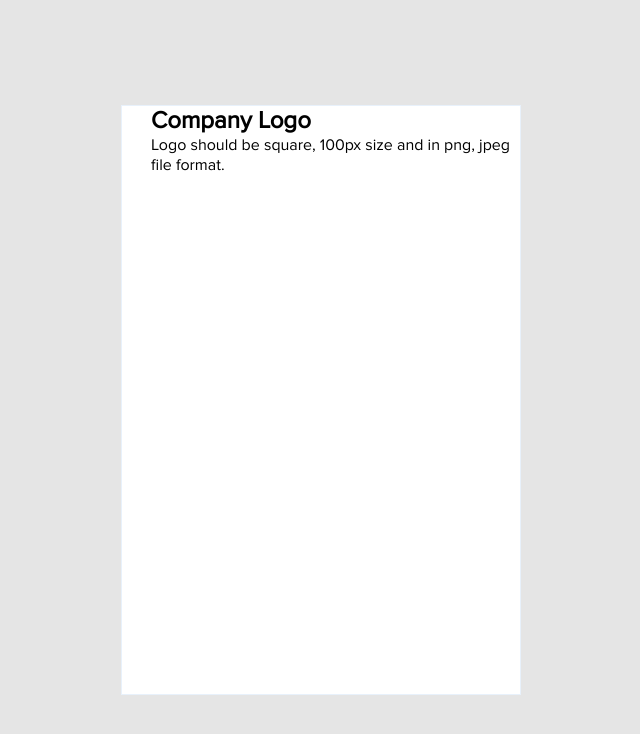
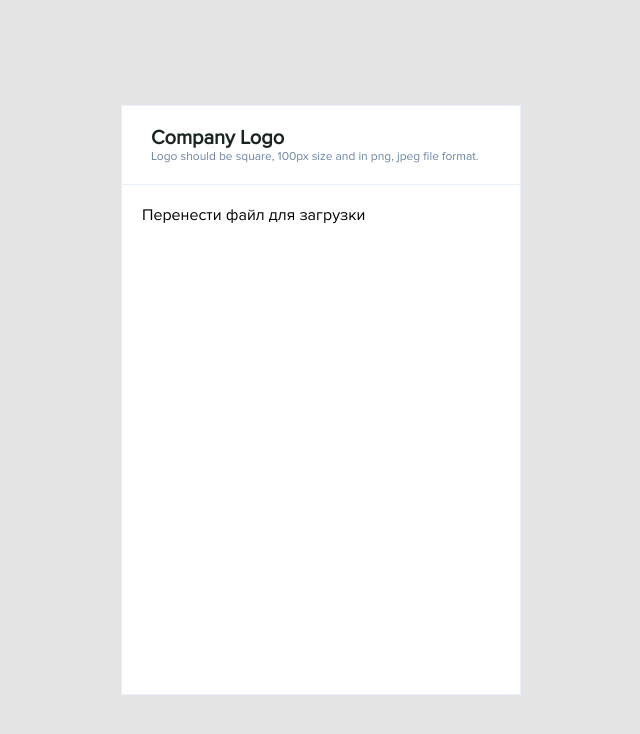
Before and after one commit to kraken1970/test-task, a React (Create React App) app: page / in a window 1280 px wide. Shown: the top 734 px of the page, without its empty margins (319-959 px from the left). Built offline with nearby package versions, Linux system fonts and the light colour scheme.

Commit message:
start drag component

```diff
--- /dev/null
+++ b/src/components/LoadZone/LoadZone.jsx
@@ -0,0 +1,18 @@
+import React, { useState } from 'react';
+import styles from './LoadZone.module.scss';
+
+const LoadZone = () => {
+  const [drag, setDrag] = useState(false);
+
+  return (
+    <div className={styles.loadZone}>
+      {drag ? (
+        <div className={styles.dropArea}>Отпустить файл для загрузки</div>
+      ) : (
+        <div className={styles.dragArea}>Перенести файл для загрузки</div>
+      )}
+    </div>
+  );
+};
+
+export default LoadZone;
--- /dev/null
+++ b/src/components/LoadZone/LoadZone.module.scss
@@ -0,0 +1,14 @@
+.loadZone {
+  width: 100%;
+  height: 100%;
+}
+
+.dropArea {
+  width: 100%;
+  height: 85%;
+  border: 1px dashed #4991e5;
+  background-color: #f5f9ff;
+  display: flex;
+  align-items: center;
+  justify-content: center;
+}
--- a/src/pages/CompanyLogoPage/CompanyLogoPage.jsx
+++ b/src/pages/CompanyLogoPage/CompanyLogoPage.jsx
@@ -1,13 +1,19 @@
 import React from 'react';
+import LoadZone from '../../components/LoadZone/LoadZone';
 import styles from './CompanyLogoPage.module.scss';
 
 const CompanyLogoPage = () => {
   return (
     <div className={styles.logoPage}>
       <header className={styles.logoHeader}>
-        <h2>Company Logo</h2>
-        <p>Logo should be square, 100px size and in png, jpeg file format.</p>
+        <h2 className={styles.headerTitle}>Company Logo</h2>
+        <p className={styles.headerDescription}>
+          Logo should be square, 100px size and in png, jpeg file format.
+        </p>
       </header>
+      <div className={styles.loadZone}>
+        <LoadZone />
+      </div>
     </div>
   );
 };
--- a/src/pages/CompanyLogoPage/CompanyLogoPage.module.scss
+++ b/src/pages/CompanyLogoPage/CompanyLogoPage.module.scss
@@ -7,6 +7,29 @@
 
 .logoHeader {
   padding-left: 29px;
+  padding-top: 20px;
+  padding-bottom: 19px;
+  border-bottom: 1px solid #e8f1fb;
   display: flex;
   flex-direction: column;
 }
+
+.headerTitle {
+  font-weight: 700;
+  font-size: 20px;
+  line-height: 24.36px;
+  color: #1a2523;
+}
+
+.headerDescription {
+  font-weight: 400;
+  font-size: 12px;
+  line-height: 14.62px;
+  color: #6b85a3;
+}
+
+.loadZone {
+  padding: 20px;
+  width: 100%;
+  height: 100%;
+}
```
